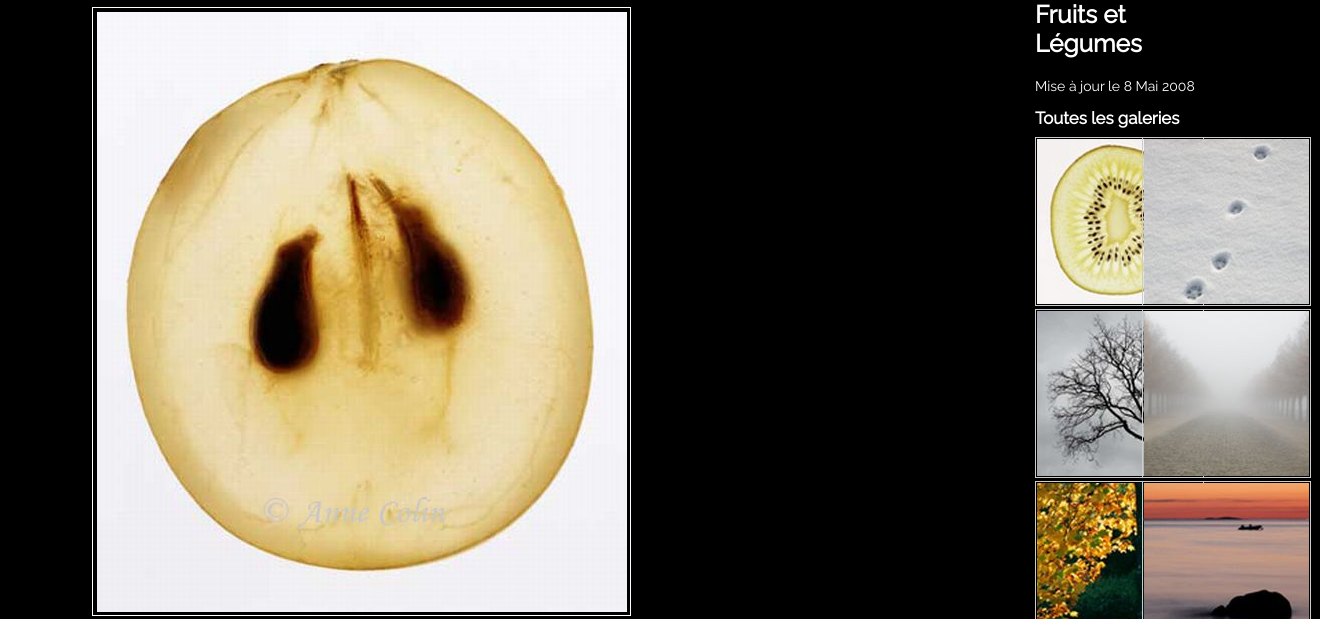
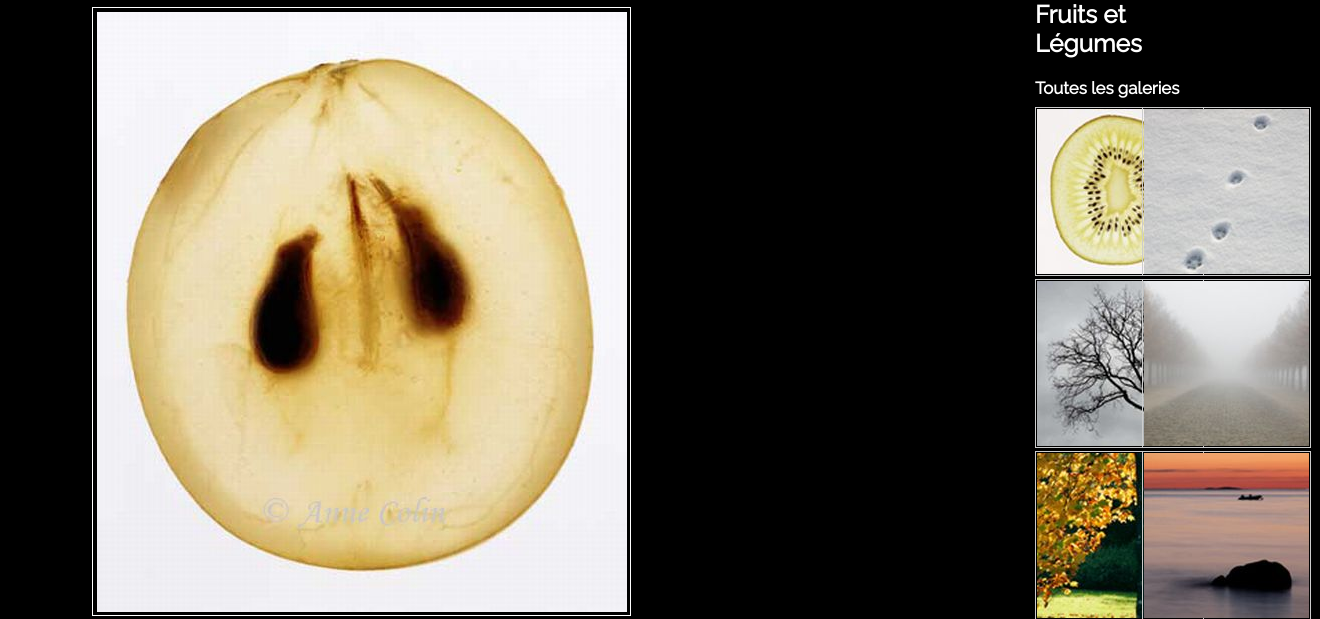
Before and after one commit to SpaceFox/ac, a Django app: page /category/1/ in a window 1320 px wide. Shown: the part 96-715 px from the top of the page. Run offline with Django 3.2, Linux system fonts and the light colour scheme; data comes from the database, SQL or seed files in the repository; parts of the project's set-up code (start-up, migrations or seed data) failed here and were passed over; some libraries are stand-ins or nearby versions.

Commit message:
Supprime l'affichage des dates de MAJ

```diff
--- a/AnneColin/gallery/templates/gallery/category.html
+++ b/AnneColin/gallery/templates/gallery/category.html
@@ -16,7 +16,6 @@
 {% block aside %}
 	<aside id="sidebar">
 		<h1>{{ category.name }}</h1>
-		<p>Mise à jour le <time datetime="{{ category.pub_date|date:"c" }}" pubdate="pubdate">{{ category.pub_date|date:"j E Y" }}</time></p>
 		<h2>Toutes les galeries</h2>
 		<ul id="thumbnails">
 		{% for side_category in categories %}
--- a/AnneColin/gallery/templates/gallery/picture.html
+++ b/AnneColin/gallery/templates/gallery/picture.html
@@ -16,7 +16,6 @@
 {% block aside %}
 	<aside id="sidebar">
 		<h1>{{ picture.title }}</h1>
-		<p>Publiée le <time datetime="{{ picture.pub_date|date:"c" }}" pubdate="pubdate">{{ picture.pub_date|date:"j E Y" }}</time</p>
 		<h2>Série <a href="{% url 'category' picture.category.id %}" title="Accès à la catégorie">{{ picture.category.name }}</a></h2>
 		<ul id="thumbnails">	<!-- 12 miniatures max (sans les prix) -->
 			{% for sidePicture in pictures %}
```
